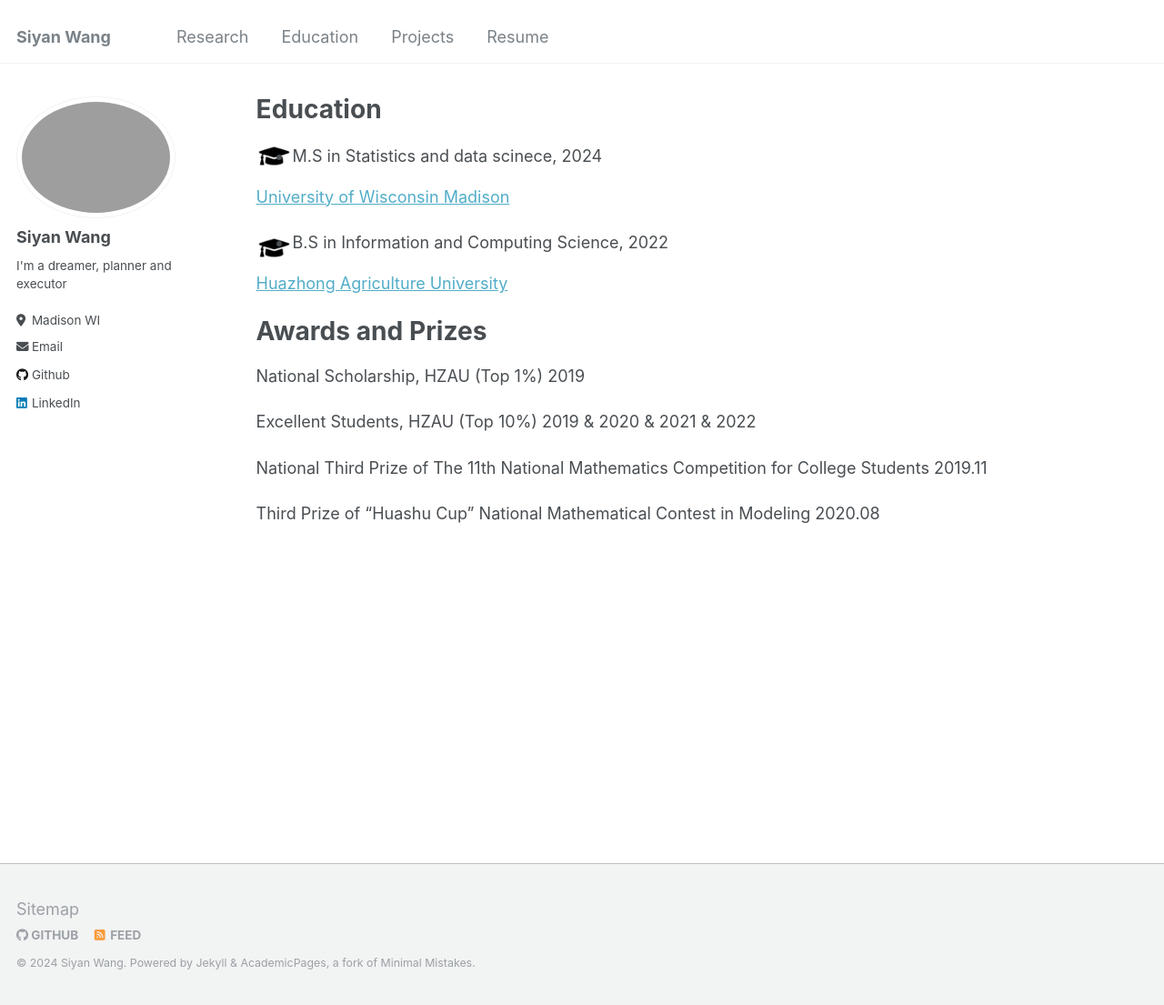
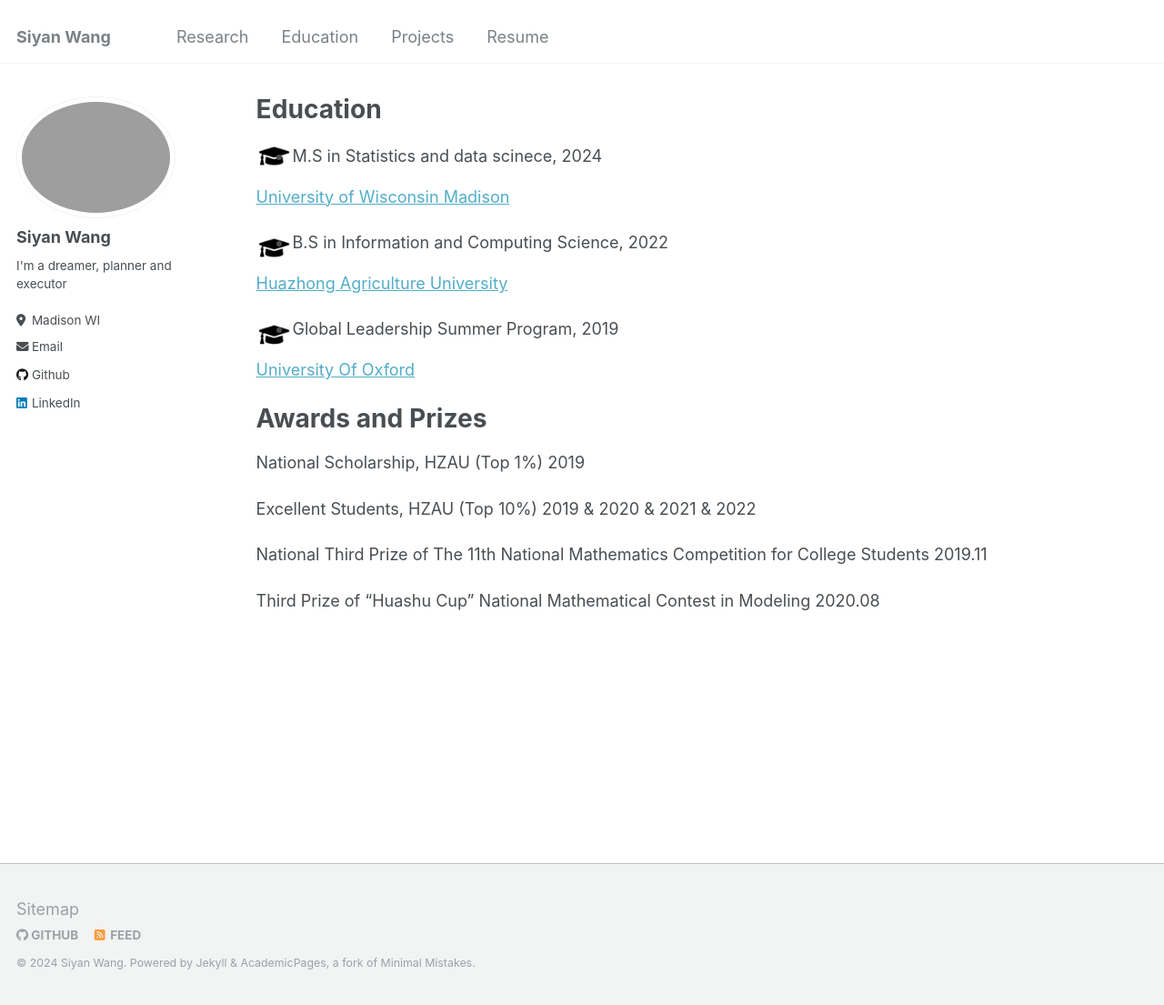
Before and after one commit to siyanwang123/siyanwang123.github.io, a Jekyll site: the page built from _pages/education.md, in a window 1280 px wide and 1105 px high. Shown: the whole window at 91% size. Built offline with Jekyll 4.4.1, drawn with Linux system fonts in a browser that asks for light colours.

Commit message:
Update education.md

```diff
--- a/_pages/education.md
+++ b/_pages/education.md
@@ -17,6 +17,13 @@ author_profile: true
 
 [Huazhong Agriculture University](https://www.hzau.edu.cn/)
 
+<img align="left" src="/images/favicon.ico" style="width:4%">
+
+* Global Leadership Summer Program, 2019
+
+[University Of Oxford](https://www.ox.ac.uk/)
+
+
 Awards and Prizes
 ====
 National Scholarship, HZAU (Top 1%) 2019
```
